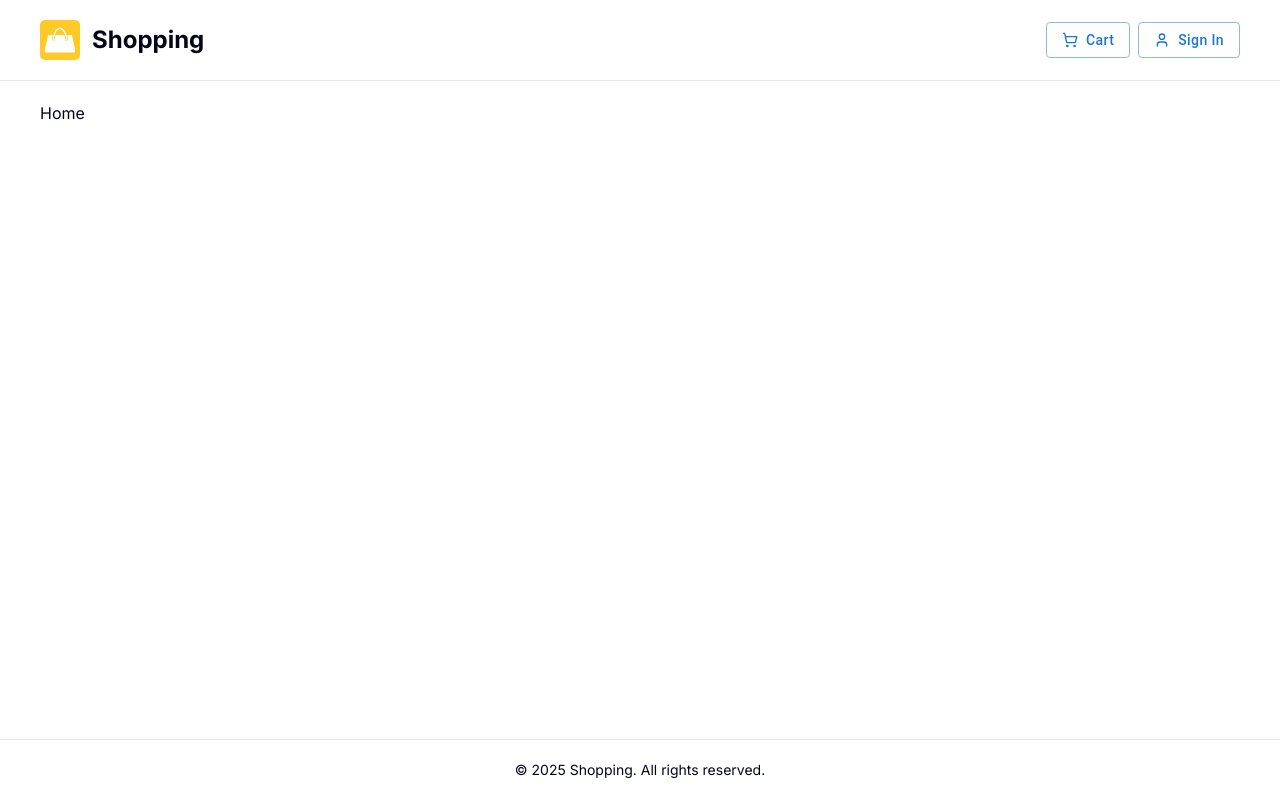
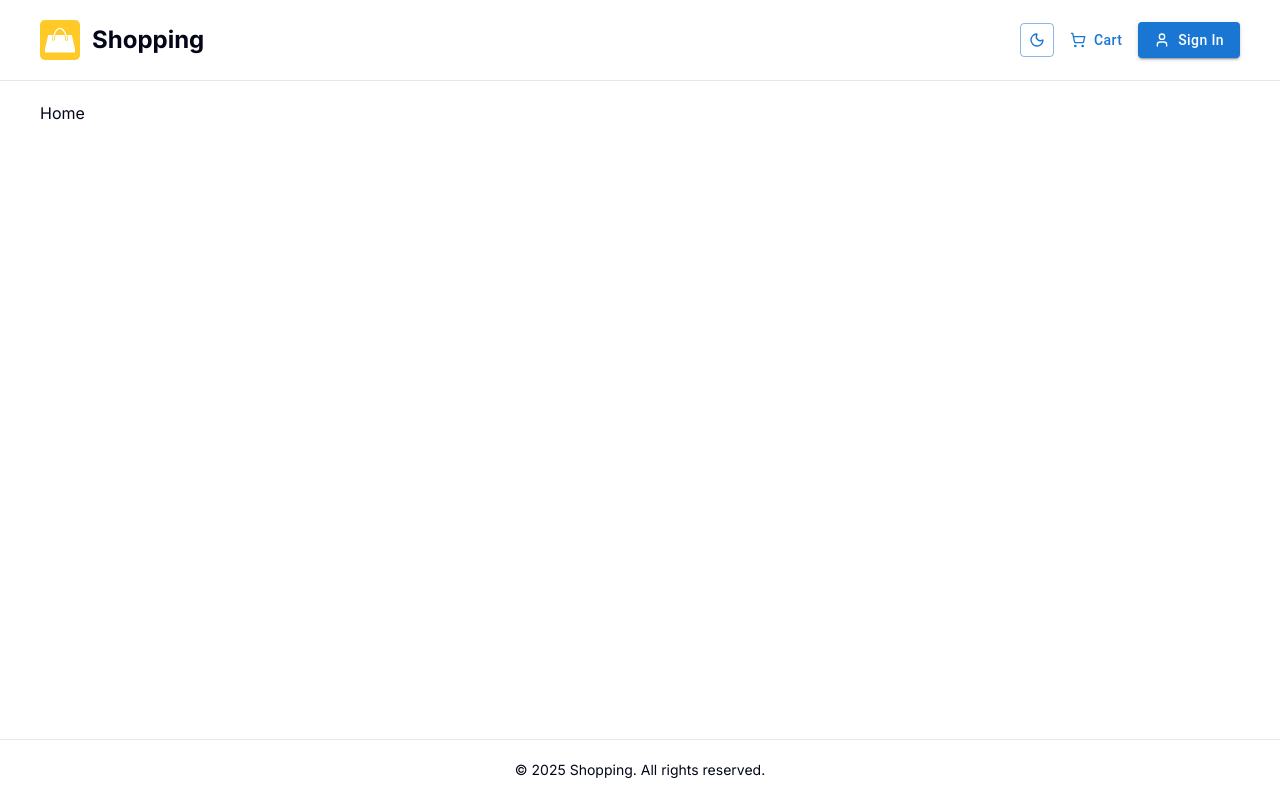
Before and after one commit to kawagan/shopping-nextjs, a Next.js app: page / in a window 1280 px wide. Built offline with nearby package versions, Linux system fonts and the light colour scheme; no server answers.

Commit message:
toggle mode

```diff
--- a/app/layout.tsx
+++ b/app/layout.tsx
@@ -1,15 +1,15 @@
-import type { Metadata } from "next";
-import { Inter } from "next/font/google";
-import "@/assets/styles/globals.css";
-import { APP_DESCRIPTION, APP_NAME, SERVER_URL } from "@/lib";
+import type { Metadata } from 'next';
+import { Inter } from 'next/font/google';
+import '@/assets/styles/globals.css';
+import { APP_DESCRIPTION, APP_NAME, SERVER_URL } from '@/lib';
+import { ThemeProvider } from 'next-themes';
 
 const inter = Inter({
-  subsets: ["latin"],
+  subsets: ['latin'],
 });
 
-
 export const metadata: Metadata = {
-  title: {template: `%s | ${APP_NAME}`, default: APP_NAME},
+  title: { template: `%s | ${APP_NAME}`, default: APP_NAME },
   description: APP_DESCRIPTION,
   metadataBase: new URL(SERVER_URL),
 };
@@ -20,11 +20,16 @@ export default function RootLayout({
   children: React.ReactNode;
 }>) {
   return (
-    <html lang="en">
-      <body
-        className={`${inter.className} antialiased`}
-      >
-        {children}
+    <html lang="en" suppressHydrationWarning>
+      <body className={`${inter.className} antialiased`}>
+        <ThemeProvider
+          attribute="class"
+          defaultTheme="light"
+          enableSystem
+          disableTransitionOnChange
+        >
+          {children}
+        </ThemeProvider>
       </body>
     </html>
   );
--- a/components/shared/header/index.tsx
+++ b/components/shared/header/index.tsx
@@ -7,6 +7,7 @@ import Image from 'next/image';
 import Button from '@mui/material/Button';
 import { styled } from '@mui/material/styles';
 import { APP_NAME } from '@/lib';
+import ModeToggle from './mode-toggle';
 
 const StyledButton = styled(Button)({
   textTransform: 'none',
@@ -31,14 +32,15 @@ const Header = () => {
           </Link>
         </div>
         <div className="space-x-2">
+          <ModeToggle />
           <Link href="/cart">
-            <StyledButton variant="outlined" color="primary">
+            <StyledButton variant="text" color="primary">
               <ShoppingCart size={16} className="mr-2" />
               Cart
             </StyledButton>
           </Link>
           <Link href="/login">
-            <StyledButton variant="outlined" color="primary">
+            <StyledButton variant="contained" color="primary">
               <UserIcon size={16} className="mr-2" />
               Sign In
             </StyledButton>
--- /dev/null
+++ b/components/shared/header/mode-toggle.tsx
@@ -0,0 +1,38 @@
+'use client';
+
+import { Moon, Sun } from 'lucide-react';
+import { useTheme } from 'next-themes';
+import { Button } from '@mui/material';
+import { useEffect, useState } from 'react';
+
+const ModeToggle = () => {
+  const { theme, setTheme } = useTheme();
+  const [mounted, setMounted] = useState(false);
+
+  // useEffect only runs on the client, so now we can safely show the UI
+  useEffect(() => {
+    setMounted(true);
+  }, [mounted]);
+
+  const toggleTheme = () => {
+    setTheme(theme === 'light' ? 'dark' : 'light');
+  };
+
+  if (!mounted) {
+    return null;
+  }
+
+  return (
+    <Button
+      variant="outlined"
+      size="small"
+      onClick={toggleTheme}
+      sx={{ minWidth: 'auto', p: 1, mr: 1 }}
+    >
+      {theme === 'light' ? <Moon size={16} /> : <Sun size={16} />}
+      <span className="sr-only">Toggle theme</span>
+    </Button>
+  );
+};
+
+export default ModeToggle;
--- a/package.json
+++ b/package.json
@@ -18,6 +18,7 @@
     "@mui/styled-engine-sc": "^7.3.2",
     "lucide-react": "^0.544.0",
     "next": "15.5.3",
+    "next-themes": "^0.4.6",
     "react": "19.1.0",
     "react-dom": "19.1.0",
     "styled-components": "^6.1.19"
```
Also changed, not shown: 1 other file (tests, documents, lock files or other folders).
